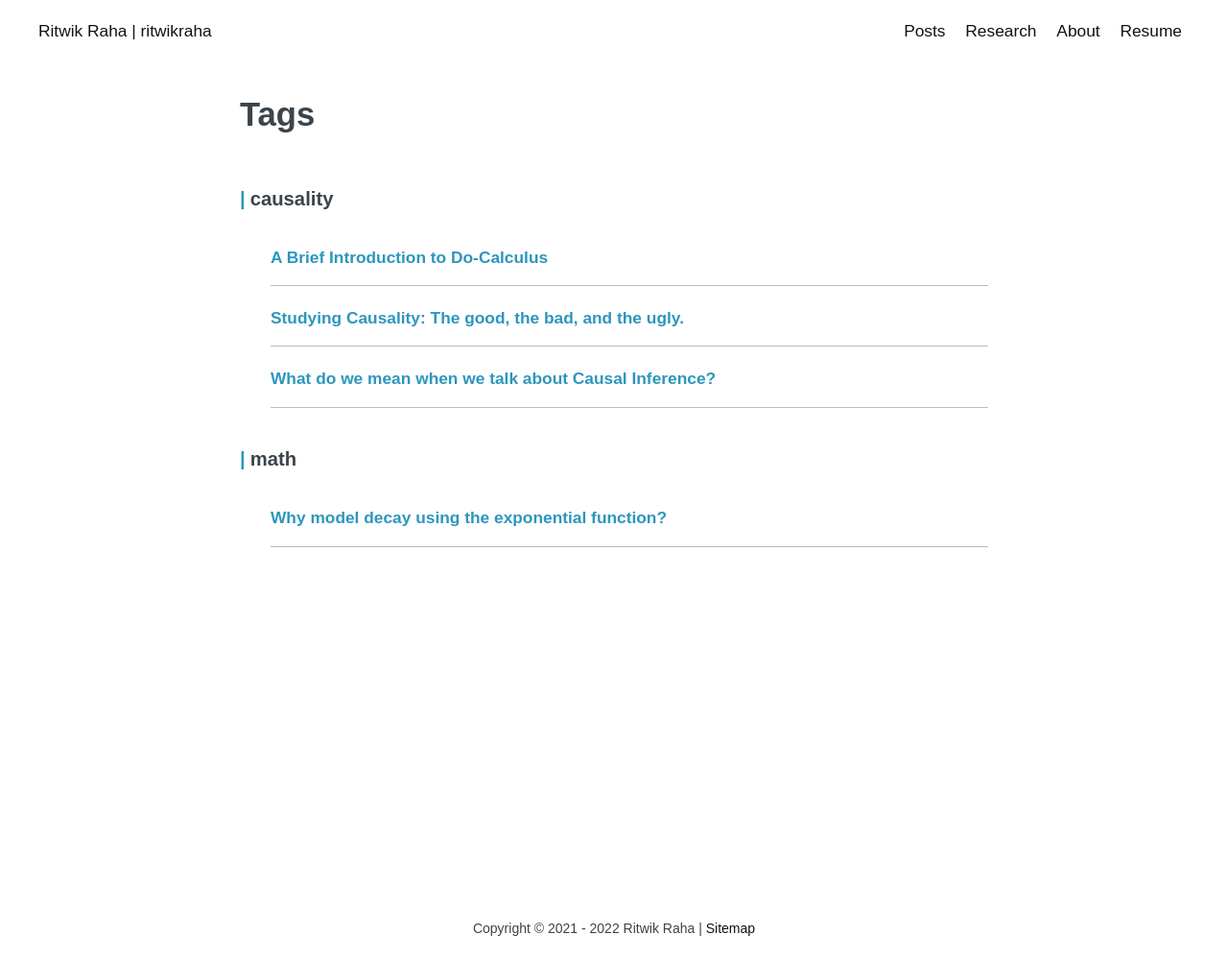
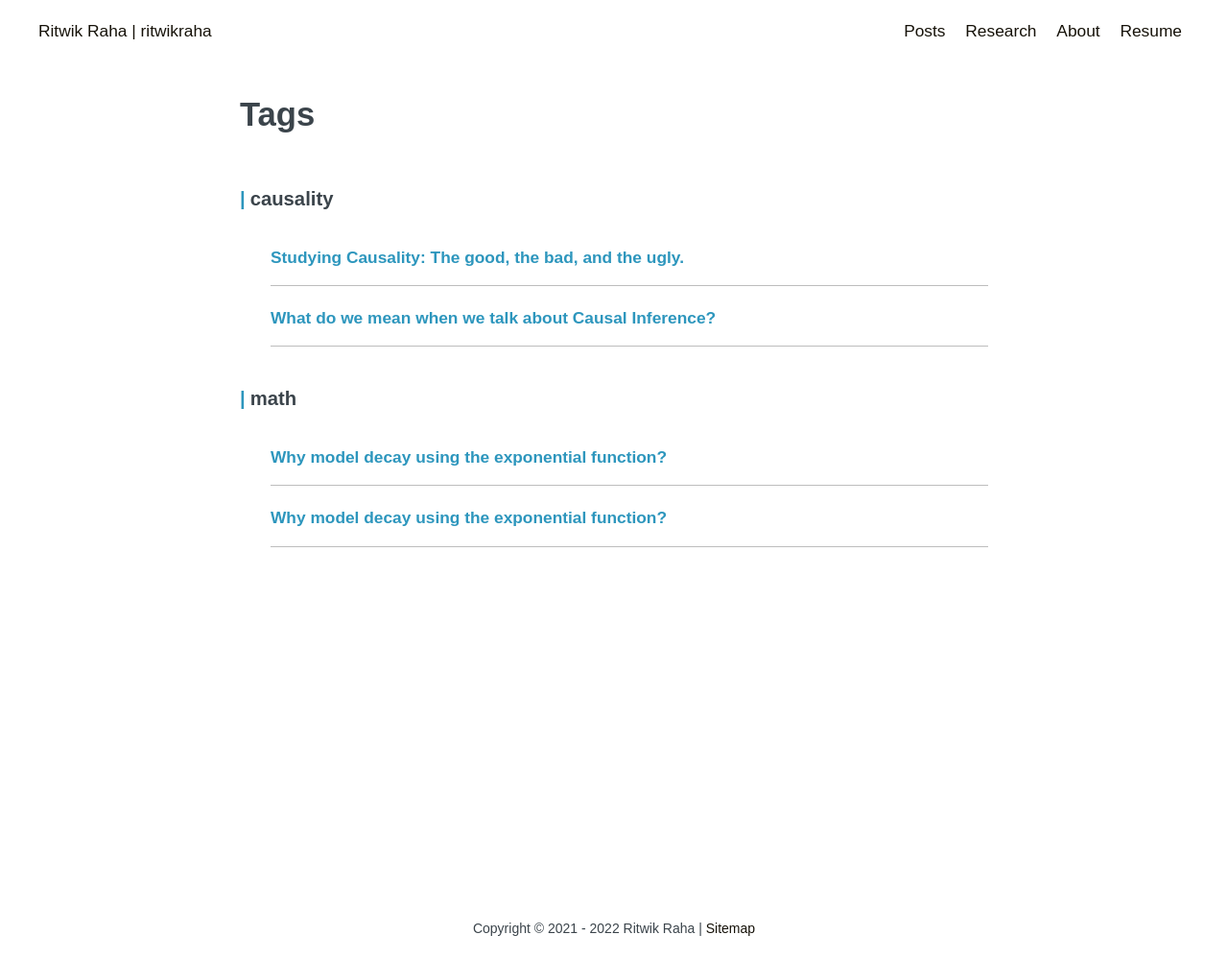
Before and after one commit to ritwikraha/ritwikraha.github.io, a Jekyll site: the page built from tags.html, in a window 1280 px wide. Shown: the whole page at 96% size. Built offline with Jekyll 4.4.1, drawn with Linux system fonts in a browser that asks for light colours; some of the changed lines change nothing that is shown.

Commit message:
regular update to blog

```diff
--- a/_posts/2021-8-10-The-Causal-Blog-3.md
+++ b/_posts/2021-8-10-The-Causal-Blog-3.md
@@ -1,123 +1,66 @@
 ---
 
 layout: post
-title:  "A Brief Introduction to Do-Calculus"
+title:  "Why model decay using the exponential function?"
 author: "Ritwik Raha"
 prev_title: false
 prev_link: false
 next_title: false
 next_link: false
-tags: causality
-permalink: /causal-blog-3
+tags: math
+permalink: /why-exponential-decay
 
 ---
 
-Welcome back to Part 3 of The Causal Blog. The previous two parts introduced us to the world of causal inference and what are the various methodologies involved. You can find them right [here](/causal-blog-1).
+So you have been going through mathematical models and equations for all sorts of things and everywhere you go you see this equation.
 
-In this part we will be discussing a very popular and useful method known as the `do-calculus` developed by Judea Pearl in 1995. It was developed to propose a foolproof methodology for identification of causal effects in non parametric models.
+Obviously, you know why it's used. It is the infamous exponential decay function. But you want to know why specifically this function. What is so special about an exponent is that it is used to model decay.
+$e^{-x}$
 
-Well, that's a mouthful. What do we mean by that?
+In this blog we will learn the following:
 
-In simple words, this means to identify the effect or effects for a particular cause from data that is continuous rather than having discrete values.
+- What is a decay function?
+- Why use exponentials?
+- How does it help us model systems?
 
-We have learned in the previous blogs that it is impossible to do Causal Inference without having some form of intervention on the provided data. To facilitate this `do-calculus` introduces a mathematical operator called $do(x)$ which simulates intervention by removing certain functions from the model and by replacing them with a constant $X=x$. To understand how this plays out we will first have to look at some of the definitions introduced by the authors.
+Let's get started with the topic straight away.
 
-### Definitions and Rules
+### What is a decay function?
 
-#### 1. Definition 1
+Decay is the process of reducing an amount by a certain measure consistently over a period of time.   Let us look at some examples.
 
-The probability distribution of the outcome $$Y$$ after the intervention is given by the equation:
+$f(x) = (5-x)$
 
-$$
-P_M(y \mid do(x))=P_{M_x}(y)
-$$
+In this function, we can see that for all positive values of $x$ the function decreases from 5. However, if the interval is changed and x starts from 0 and goes till $-\inf$ then the function starts increasing from 5.
 
-where the distribution of the outcome $$Y$$ is defined as the probability assigned by the model $$M_x$$ to each outcome level $$Y=y$$
+We can play around with lots of definitions and functions to see where a function would be decreasing and where it would be **strictly decreasing**.
 
-#### 2. Definition 2
+A function would be called strictly decreasing in the rang $(a,b)$ if
 
-This part talks about when and under what conditions a causal query( whether a variable or a group of variables is the cause for a given effect or not) is identifiable.
+$$x_1,x_2 \in (a,b) : x_1 <x_2 \implies f(x_1) > f(x_2)$$
 
-Given a set of assumptions $A$ satisfy two fully specified models $$M_1$$ and $$M_2$$, the following is the criteria for identifiability:
+### Why use exponentials?
 
-$$P(M_1) = P(M_2) => Q(M_1) = Q(M_2)$$
+First, let us understand what kind of data is best modeled by exponentials.
 
-This means that whatever the details of the models are, if the distribution of the two models given the same set of assumptions $A$ are equal then it follows that the causal query for the two models should also be equal. This can be extended to mean that a causal query, under such circumstances can be expressed in terms of the parameters of $P$.
+table
 
-### The 3 Rules of do-calculus
+Now as we plot this data we can see that it increases with a constant factor and the interesting thing to note here is that even the factor by which it increases is $e^x$.
 
-Now that we have learned about the definitions of `do-calculus` let us familiarise ourselves with the three rules that govern the mathematics of `do-calculus`. But first we need to understand the necessity of these rules.
+So we can go as far as to say that exponential is the natural language of growth. Now, what happens when we use this same idea to model decay.
 
-In the previous section we learned under what conditions a causal query will be identifiable and we also saw how to formulate an expression in terms of a do-expression, e.g $$P_M(y \mid do(x))=P_{M_x}(y)$$. So when a causal query is given to us in the form of do-expression there are actual mathematical steps that can be taken to resolve it and find out whether the query is identifiable or not.
+Let us look at another table of data.
 
-Consider the following directed acyclic graph $$G$$ where $$X$$,$$Y$$,$$Z$$ and $$W$$ are arbitrary disjoint nodes. $$G_{\bar{X}}$$ is the manipulated graph where all incoming edges to $$X$$ have been removed.
+The graph for this data would be something like this:
 
-![example1]({{site.url}}/assets/post_images/3post/incoming-to-x.jpg)
+This can be modeled by the equation $y= e^{-x}$
 
-Similarly $$G_{\underline{X}}$$ is the manipulated graph where all outgoing edges to $$X$$ have been removed.
-
-![example2]({{site.url}}/assets/post_images/3post/outgoing-from-x.jpg "Removing the outgoing edges from X")
-
-Another useful notation to get familiarised with is the concept of d-separation ($$\perp\perp$$). In very simple words, given the graph $$a \rightarrow c \rightarrow b$$ the expression $$ a \perp\perp b \mid c$$ means that a is conditionally independent of b given c.
-To understand d-separation in a more detailed manner have a look at this single page [explanation](http://bayes.cs.ucla.edu/BOOK-2K/d-sep.html#:~:text=d%2Dseparation%20is%20a%20criterion,ness%22%20or%20%22separation%22.).
-
-#### Rule 1: Insertion/deletion of observation
-
-$$P(y \mid do(x),z,w)$$ = $$P(y \mid do(x),w)$$ if $$(Y \perp\perp Z \mid X,W)$$ for $$G_{\bar{X}}$$
-
-This means that if $$Y$$ is d-separated from $$Z$$ given $$X$$ and $$W$$ then the expression of probability $$P(y \mid do(x),z,w)$$ resolves to $$P(y \mid do(x),w)$$. An easier way to understand this is by getting rid of the do-operators on both the sides of the equality sign.
-
-$$P(y \mid z,w)$$ = $$P(y \mid w)$$ if $$(Y \perp\perp Z \mid W)$$ for $$G$$
-
-The above expression simply implies conditional independence within the variables in the distribution given regular d-separation.
-
-#### Rule 2: Action/observation exchange
-
-$$P(y \mid do(x),do(z),w)$$ = $$P(y \mid do(x),z,w)$$ if $$(Y \perp\perp Z \mid X,W)$$ for $$G_{\bar{X}\underline{Z}}$$
-
-To simplify the expression above let us again remove $do(x)$ or consider $X$ to be an empty set.
-
-$$P(y \mid do(z),w)$$ = $$P(y \mid z,w)$$ if $$(Y \perp\perp Z \mid W)$$ for $$G_{\underline{Z}}$$
-
-This expression refers to the backdoor-adjustment criteria that we saw in chapter 2. Therefore this rule gives us the interventional distribution for the backdoor adjustment criteria.
-
-
-#### Rule 3: Insertion/deletion of action
-
-$$P(y \mid do(x),do(z),w)$$ = $$P(y \mid do(x),w)$$ if $$(Y \perp\perp Z \mid X,W)$$ for $$G_{\bar{X}\bar{Z(W)}}$$
-
-where $$Z(W)$$ is the set of $$Z$$ nodes that are not ancestors of any $$W$$ node in $$G_{\bar{X}}$$.
-
-Again for the sake of simplification let us remove the $do(x)$ operator from the above expression.
-
-$$P(y \mid do(z),w)$$ = $$P(y \mid w)$$ if $$(Y \perp\perp Z \mid W)$$ for $$G_{\bar{Z(W)}}$$
-
-Now let us take a moment to pause here and really understand what this means. On the paper it means that we do can remove the intervention term $$do(z)$$ provided there is no causal association flowing from Z to Y $$(Y \perp\perp Z \mid W)$$ in the graph $$G_{\bar{Z(W)}}$$.
-
-But that's not all. We have a strange term called Z(W) which doesn't quite fit in.
-
-The simplified expression should have been :
-
-$$P(y \mid do(z),w)$$ = $$P(y \mid w)$$ if $$(Y \perp\perp Z \mid W)$$ for $$G_{\bar{Z}}$$
-
-Where removal of incoming edges to Z should result in d-separation of Y and Z and no causal association should flow from Z to Y. However instead of this simple term we end up with an expression containing Z(W). To understand this better let us consider the graph below:
-
-![example3]({{site.url}}/assets/post_images/3post/collider-1.jpg "A sample graph")
-
-Now the intuitive idea is to remove incoming edges to Z ($$G_{\bar{Z}}$$). But if we do that then we risk changing the distribution of Y altogether through the backdoor path consisting of U and V.
-
-Instead what we can do is take a sub-node of Z say $$Z_2$$ which is not an ancestor of any node in W and then remove all the incoming edges to it ($$G_{\bar{Z_2}}$$). This is shown in the figure below.
-
-![example4]({{site.url}}/assets/post_images/3post/collider-2.jpg "Incoming edges removed from Z2")
-
-
-### Conclusion
-
-The rules and definitions of do-calculus provide a general structure for identifying Causal queries. The final query Q should be free of any do-operator, this can be achieved by repeatedly applying the three rules. It is also complete, meaning if there exists a Causal Query Q which is identifiable then it can be identified using do-calculus.
-
-This chapter was aimed at introducing do-calculus very briefly and laying down the rules of the game. The idea is to not intimidate any newcomer with a whole lot of mathematical jargon but to provide an insight into an essentially simple yet powerful framework for causal inference.
+### How does it help us model systems?
 
 ### References
 
-- [The Do-Calculus Revisited by Judea Pearl](https://fermatslibrary.com/p/ebe0e889)
-- [Pearl's Do-Calculus by Brady Neal](https://www.youtube.com/watch?v=M-mF6bXlxHI)
+- [https://www.thoughtco.com/exponential-decay-definition-2312215#:~:text=In mathematics%2C exponential decay describes,of time that has passed](https://www.thoughtco.com/exponential-decay-definition-2312215#:~:text=In%20mathematics%2C%20exponential%20decay%20describes,of%20time%20that%20has%20passed).
+- [https://courses.lumenlearning.com/waymakercollegealgebra/chapter/exponential-growth-and-decay/](https://courses.lumenlearning.com/waymakercollegealgebra/chapter/exponential-growth-and-decay/)
+- [https://mathworld.wolfram.com/DecreasingFunction.html](https://mathworld.wolfram.com/DecreasingFunction.html)
+- [https://oeis.org/wiki/List_of_LaTeX_mathematical_symbols](https://oeis.org/wiki/List_of_LaTeX_mathematical_symbols)
+-
```
